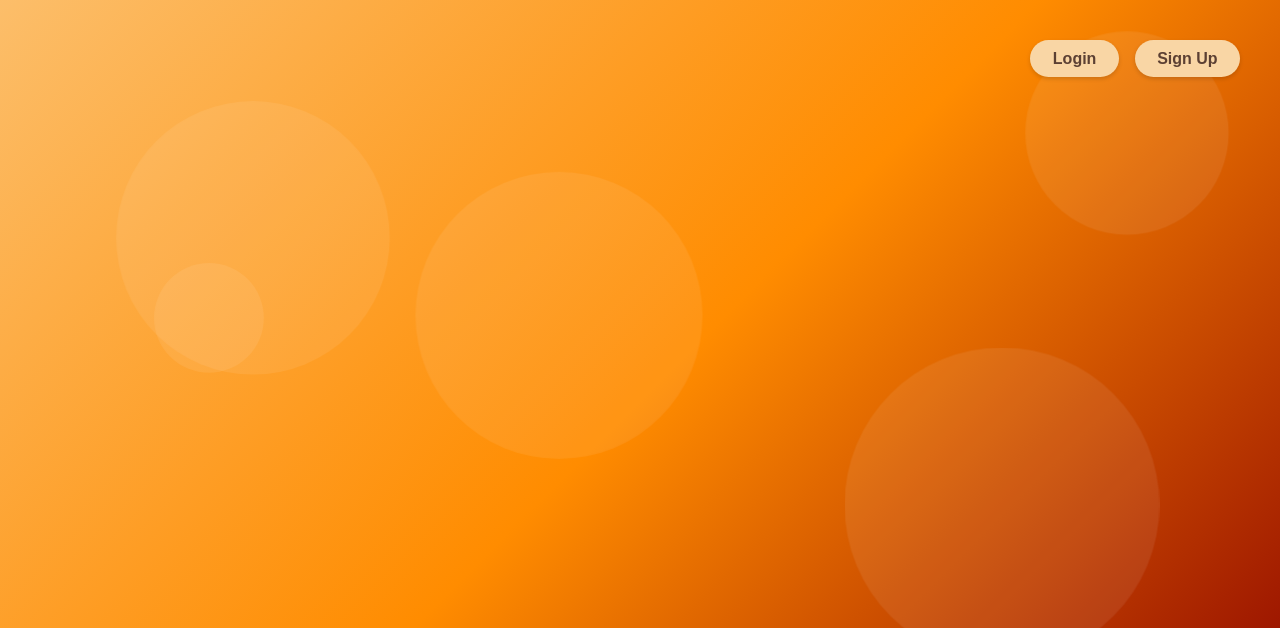
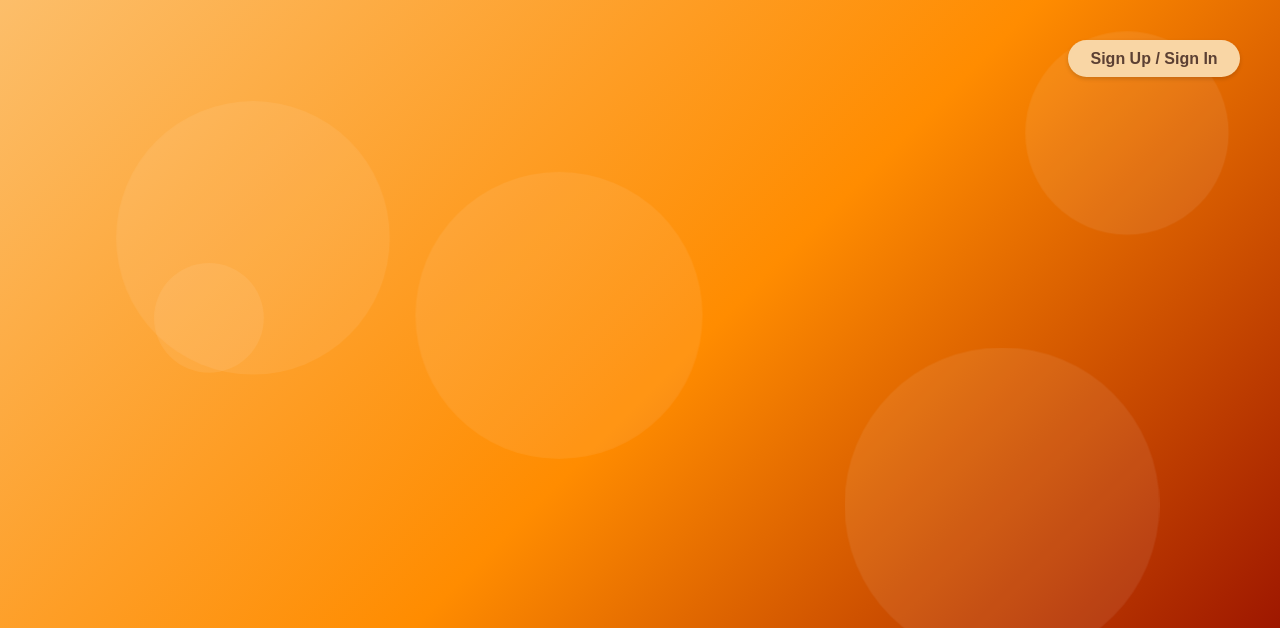
Before and after one commit to nithin-padiyar/nithin-padiyar.github.io, a website: page landingpage.html in a window 1280 px wide. Shown: the top 628 px of the page. Drawn offline with Linux system fonts and the light colour scheme; a web font is replaced by a local one.

Commit message:
Update landingpage.html

```diff
--- a/landingpage.html
+++ b/landingpage.html
@@ -18,11 +18,10 @@
     </div>
 
     <div class="top-buttons">
-      <button onclick="goToFrame(2)">Login</button>
-      <button onclick="goToFrame(3)">Sign Up</button>
+      <a href="index.html" class="btn-link"> <button>Sign Up / Sign In</button> </a>
     </div>
+    <div class="star-motif">
 
-    <div class="star-motif">
   <!-- Main 8-pointed star -->
   <svg class="star-icon" viewBox="0 0 100 100">
     <circle cx="50" cy="50" r="14" stroke="#5C4033" fill="#FCBE6A" />
```
